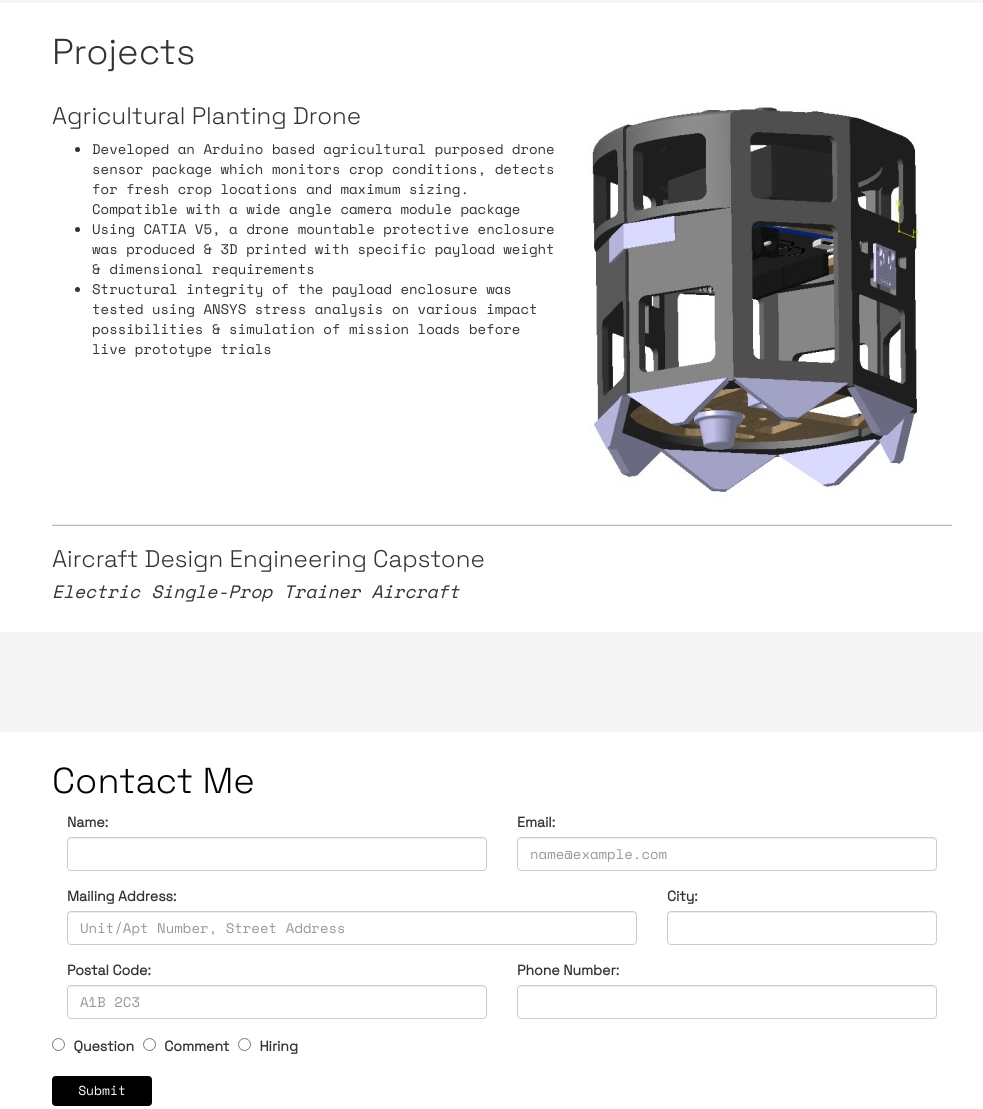
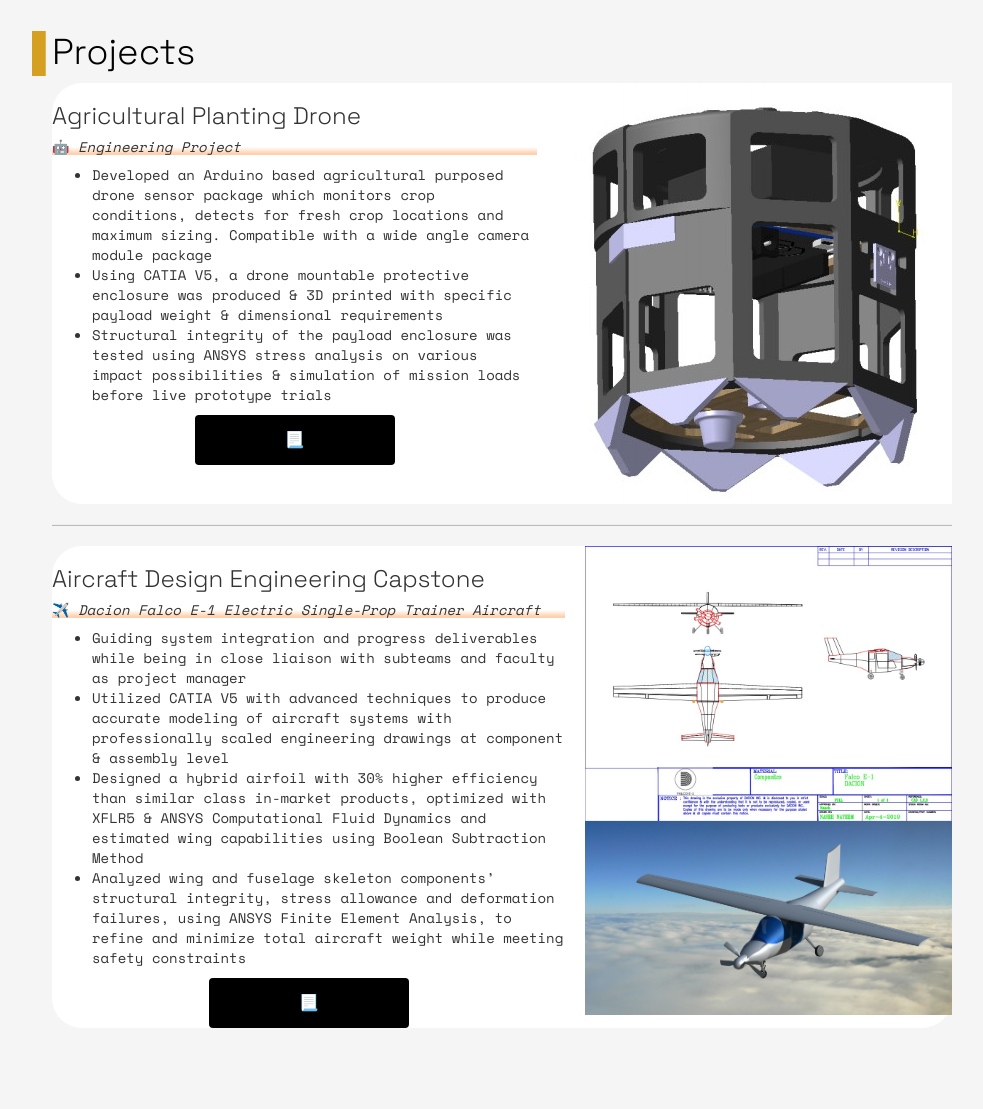
Before and after one commit to k1tam/k1tam.github.io, a plain HTML site: page index.html in a window 1280 px wide. Shown: the part 1347-2456 px from the top of the page, without its empty margins (138-1121 px from the left). Drawn offline with nearby package versions, Linux system fonts and the light colour scheme.

Commit message:
lots more changes

```diff
--- a/css/style.css
+++ b/css/style.css
@@ -12,15 +12,25 @@ h1, h2, h3, label {
     font-family: 'Space Grotesk', sans-serif;
 }
 
+hr {
+    margin: 20px 0;
+    border-bottom: 1px solid #bbb;
+}
+
+h5{
+    background: linear-gradient(180deg,rgba(255,255,255,0) 50%, #FFD0AE 90%);
+}
+
 /*Big Sections*/
 .section {
-    background-color: white;
+    background-color: whitesmoke;
     margin: 100px auto;
     width: 120%;
     max-width: 1100px;
     padding: 10px 100px 20px;
     /*Shadow effect*/
     /* box-shadow: 3px 3px 15px 15px #888888;  */
+    border-radius: 25px;
 }
 
 /*HOVER ANIMATIONS*/
@@ -37,26 +47,26 @@ h1, h2, h3, label {
 }
 
 /*Button Animations*/
-#resume, #contact, #submit{
-    width: 100px;
-    height: 30px;
+button{
+    width: 200px;
+    height: 50px;
     border: none;
     border-radius: 4px;
     color: white; /*set 1 colour*/
     background-color: black;
-    font-size: small;
+    font-size: medium;
     transition: ease-out 0.3s;
     position: relative;
     z-index: 1;
 }
-#resume:hover, #contact:hover, #submit:hover{
+button:hover{
     background-color: white; /*set 2 colour*/
     color: black;
     border: 3px solid black;
     font-weight: bold;
     cursor:pointer;
 }
-#resume:before, #contact:before, #submit:before{
+button:before{
     transform: 0.5s all ease; /*transition timer*/
     position: absolute;
     top: 0;
@@ -67,7 +77,7 @@ h1, h2, h3, label {
     content: "";
     background-color: white;
 }
-#resume:hover:before, #contact:hover:before, #submit:hover:before{
+button:hover:before{
     transition: 0.5s all ease;
     left: 0;
     right: 0;
@@ -75,8 +85,33 @@ h1, h2, h3, label {
     z-index: -1;
 }
 
+/*Header highlight animation*/
+.header{
+    position:relative;
+    z-index: 1;
+    display: inline-block;
+}
+
+.header::after{
+    content: "";
+    position: absolute;
+    top: -0.25rem;
+    left: -2rem;
+    bottom: -0.25rem;
+    width: calc(100% + 4rem);
+    background-color: #D5A021;
+    z-index: -1;
+
+    transform: scaleX(0.075);
+    transform-origin: left;
+    transition: transform 250ms ease-in;
+}
+
+.header:hover .header
+
+
 /*Section 4 - Contact Me remove hyperlink parameters*/
-#contactLocation:hover, #contactLocation{
+#contactLocation:hover, #contactLocation, #prjlocation:hover, #prjlocation{
     /*Remove Contact hyperlink colouring*/
     color: black;
     /*Remove Contact underline*/
@@ -90,8 +125,8 @@ h1, h2, h3, label {
     box-shadow: #888888;
     display: flex;
     justify-content: flex-end;
+}
 
-}
 
 /*Section 1 - First Block*/
 #titlepage{
@@ -102,16 +137,11 @@ h1, h2, h3, label {
     font-size: 100px;
 }
 
-/*Section 2 - About me/Basic info*/
-
-.edu{
+.edu {
     display: flex;
     justify-content: space-between;
-}
-
-.information-row {
-    display: flex;
-    gap: 20px;
+    background-color: white;
+    border-radius: 30px 30px 30px 0px;
 }
 
 /*Section 3 - Education*/
@@ -124,13 +154,21 @@ h1, h2, h3, label {
     flex: 70%;
 }
 
-hr {
-    margin: 20px 0;
-    border-bottom: 1px solid #bbb;
+.prj {
+    display: flex;
+    background-color: white;
+    border-radius: 30px 30px 30px 30px;
+    justify-content: space-between;
+    gap: 20px;
 }
 
-.prj{
-    display: flex;
+.prj-content{
+    flex: 70%;
+}
+
+.prj-img{
+    flex: 50%;
+    flex-direction: column;
 }
 
 /*Screen size responsiveness*/
--- a/index.html
+++ b/index.html
@@ -24,26 +24,27 @@
 
 <body>
   <div id="navBar">
-    <div class="button">
-      <a href="resume\Kelvin Tam 2021 Resume.pdf" target="_blank"><button id="resume">Resume</button></a>
+    <div class="navbutton">
+      <a href="documents/Kelvin Tam 2021 Resume.pdf" target="_blank"><button id="resume">Resume</button></a>
+      <a href="#prjlocation"><button id="project">My Projects</button></a>
       <a href="#contactLocation"><button id="contact">Contact Me</button></a>
     </div>
 </div>
   <div id="titlepage">
     <h1>Kelvin Tam.</h1>
     <!-- <img src="images\IMG_0264.JPG" alt="profile-pic" id="profpic"> -->
-    <h2>🚀 Aerospace Engineer & 💻 Software Developer</h2>
+    <h2>🚀 Aerospace Engineer turned 💻 Software Developer</h2>
   </div>
 
   <div class="section" id="info">
     <div class="information-row" id="headers">
       <div class="about">
-        <h1 data-title="About Me">About Me</h1>
+        <h1 class="header" data-title="About Me">Hello there!</h1>
         <section>
-          Hi there! I'm an engineering graduate with documented experience in aerospace machine learning & computer science research, repair mechanics and customer service.
+          I'm an engineering graduate with documented experience in aerospace machine learning & computer science research, repair mechanics and customer service.
           I am constantly striving to build my skills & knowledge in the fields of computer science & aviation technology.
           I am a highly self-motivated and analytical team player with academic and workforce project leadership experience.
-          During my free time I enjoy making lo-fi music and going for long bike rides.
+          During my free time, I enjoy making lo-fi music and going for long bike rides.
         </section>
       </div>
 
@@ -51,7 +52,7 @@
   </div>
 
   <div class="section" id="education">
-    <h1 class="header2">Education</h1> <br>
+    <h1 class="header">Education</h1> <br>
     <div class="edu" id="edu-1">
       <img src="images\seneca-logo.png" alt="seneca-logo" style="width: 20%;">
       <section id="tag">
@@ -84,10 +85,13 @@
 
   <div class="section" id="projects">
     <section>
-      <h1 class="header2">Projects</h1>
+      <a id="prjlocation">
+        <h1 class="header">Projects</h1>
+      </a>
         <div class="prj" id="drone">
-          <div>
+          <div class="prj-content">
            <h3>Agricultural Planting Drone</h3>
+           <h5>🤖 <i> Engineering Project </i></h5>
            <ul>
               <li>Developed an Arduino based agricultural purposed drone sensor package which monitors crop conditions, detects
               for fresh crop locations and maximum sizing. Compatible with a wide angle camera module package
@@ -101,12 +105,44 @@
                 simulation of mission loads before live prototype trials
               </li>
             </ul>
+            <div style="text-align: center";>
+              <a href="documents/AER817_Phase_03_Report_Section_03_Group_03.pdf" target="_blank" "><button  id="drone-report">📃</button></a>
+            </div>
+
           </div>
-          <img src="images\agricultural-drone.jpg" alt="agr-drone">
+          <img class="prj-img" src="images\agricultural-drone.jpg" alt="agr-drone">
         </div>
         <hr>
-        <h3>Aircraft Design Engineering Capstone</h3>
-        <h4><i>Electric Single-Prop Trainer Aircraft  </i></h4>
+        <div class="prj" id="aircraft">
+          <div class="prj-content">
+            <h3>Aircraft Design Engineering Capstone</h3>
+            <h5> ✈️ <i> Dacion Falco E-1 Electric Single-Prop Trainer Aircraft </i></h5>
+            <ul>
+              <li>
+                Guiding system integration and progress deliverables while being in close liaison with subteams and faculty as project manager
+              </li>
+              <li>
+                Utilized CATIA V5 with advanced techniques to produce accurate modeling of aircraft systems with professionally
+                scaled engineering drawings at component & assembly level
+              </li>
+              <li>
+                Designed a hybrid airfoil with 30% higher efficiency than similar class in-market products, optimized with XFLR5 &
+                ANSYS Computational Fluid Dynamics and estimated wing capabilities using Boolean Subtraction Method
+              </li>
+              <li>
+                Analyzed wing and fuselage skeleton components’ structural integrity, stress allowance and deformation failures,
+                using ANSYS Finite Element Analysis, to refine and minimize total aircraft weight while meeting safety constraints
+              </li>
+            </ul>
+            <div style="text-align: center";>
+              <a href="documents/dacion-final-report.pdf" target="_blank" "><button  id="drone-report">📃</button></a>
+            </div>
+          </div>
+          <div class="prj-img">
+            <img src="images\dacion-final.jpg" alt="aircraft-diagram" style="width: 100%;">
+            <img  src="images\dacion-aircraft.jpg" alt="capstone-aircraft" style="width: 100%;">
+          </div>
+        </div>
     </section>
   </div>
 
--- a/js/app.js
+++ b/js/app.js
@@ -37,7 +37,7 @@ hiring.onclick = function () {
 // change background colours based on scroll location
 function backgroundChange()
 {
-    if(this.scrollY > (this.innerHeight * (8/10))) // if scroll gets past a certain point
+    if(this.scrollY > (this.innerHeight * (9.8/10))) // if scroll gets past a certain point
     {
         // add the class that has a different background color
         document.body.classList.add("colorblock");
```
Also changed, not shown: images/dacion-aircraft.jpg (added), images/dacion-final.jpg (added), 6 other files.
